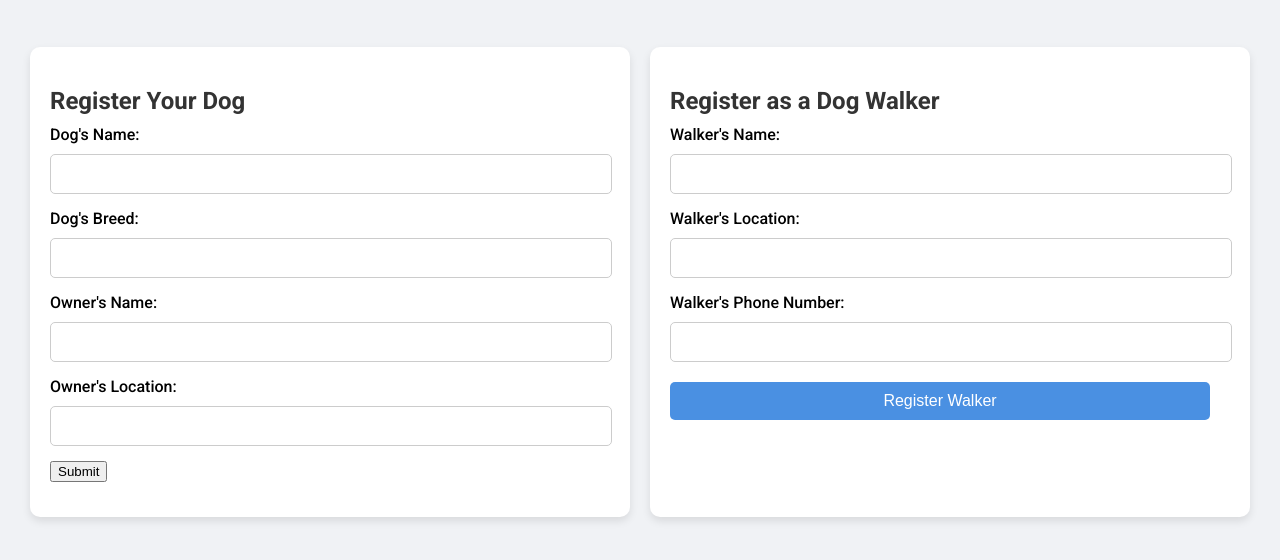
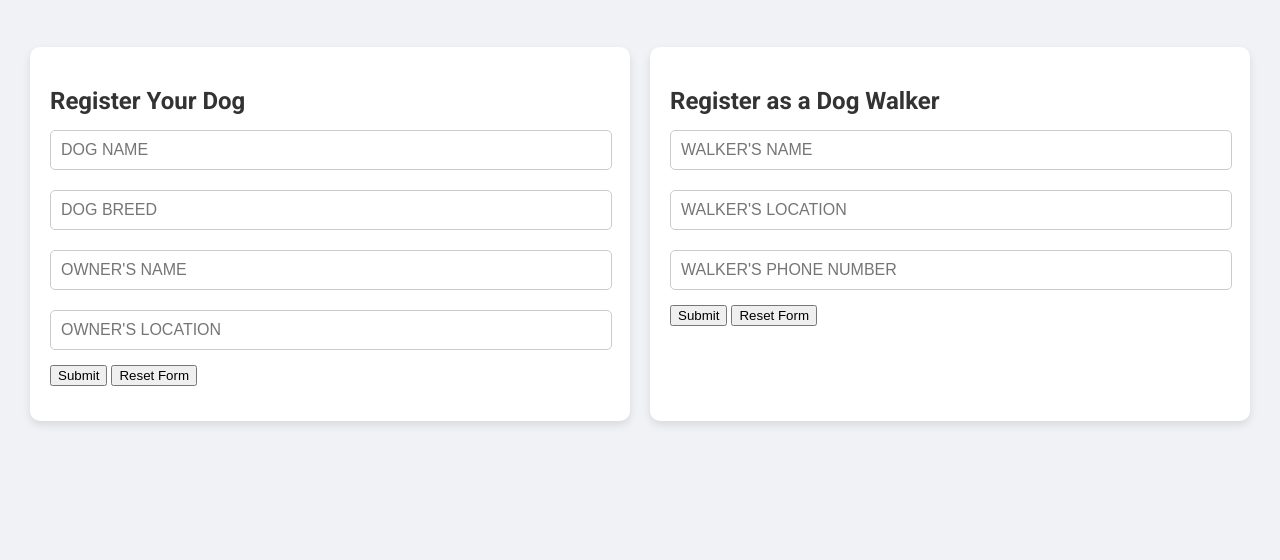
Before and after one commit to mserebour/apptesting, a plain HTML site: page src/index.html in a window 1280 px wide. Shown: the part 136-696 px from the top of the page. Drawn offline with Linux system fonts and the light colour scheme.

Commit message:
22.05.2024 1548

```diff
--- a/src/index.html
+++ b/src/index.html
@@ -24,53 +24,69 @@
           method="GET"
         >
           <div>
-            <label for="dogName">Dog's Name:</label>
-            <input type="text" name="dogname" required />
+            <input type="text" name="dogname" placeholder="DOG NAME" required />
           </div>
           <div>
-            <label for="dogBreed">Dog's Breed:</label>
-            <input type="text" name="dogbreed" required />
+            <input
+              type="text"
+              name="dogbreed"
+              placeholder="DOG BREED"
+              required
+            />
           </div>
           <div>
-            <label for="dogOwner">Owner's Name:</label>
-            <input type="text" name="ownersname" required />
+            <input
+              type="text"
+              name="ownersname"
+              placeholder="OWNER'S NAME"
+              required
+            />
           </div>
           <div>
-            <label for="dogOwnerLocation">Owner's Location:</label>
-            <input type="text" name="ownersaddress" required />
+            <input
+              type="text"
+              name="ownersaddress"
+              placeholder="OWNER'S LOCATION"
+              required
+            />
           </div>
           <div>
             <button type="submit">Submit</button>
+            <button type="reset">Reset Form</button>
           </div>
         </form>
       </div>
 
       <div class="form-section">
         <h2>Register as a Dog Walker</h2>
-        <form
-          id="dogWalkerRegistrationForm"
-          action="/register_dog_walker"
-          method="POST"
-        >
+        <form action="/register_dog_walker" method="GET">
           <div>
-            <label for="walkerName">Walker's Name:</label>
-            <input type="text" id="walkerName" name="walkerName" required />
-          </div>
-          <div>
-            <label for="walkerLocation">Walker's Location:</label>
             <input
               type="text"
-              id="walkerLocation"
-              name="walkerLocation"
+              name="walkers_name"
+              placeholder="WALKER'S NAME"
               required
             />
           </div>
           <div>
-            <label for="walkerPhone">Walker's Phone Number:</label>
-            <input type="text" id="walkerPhone" name="walkerPhone" required />
+            <input
+              type="text"
+              name="walkers_location"
+              placeholder="WALKER'S LOCATION"
+              required
+            />
           </div>
           <div>
-            <input type="submit" value="Register Walker" />
+            <input
+              type="text"
+              name="walkers_phone_number"
+              placeholder="WALKER'S PHONE NUMBER"
+              required
+            />
+          </div>
+          <div>
+            <button type="submit">Submit</button>
+            <button type="reset">Reset Form</button>
           </div>
         </form>
       </div>
```
Also changed, not shown: 1 other file.
